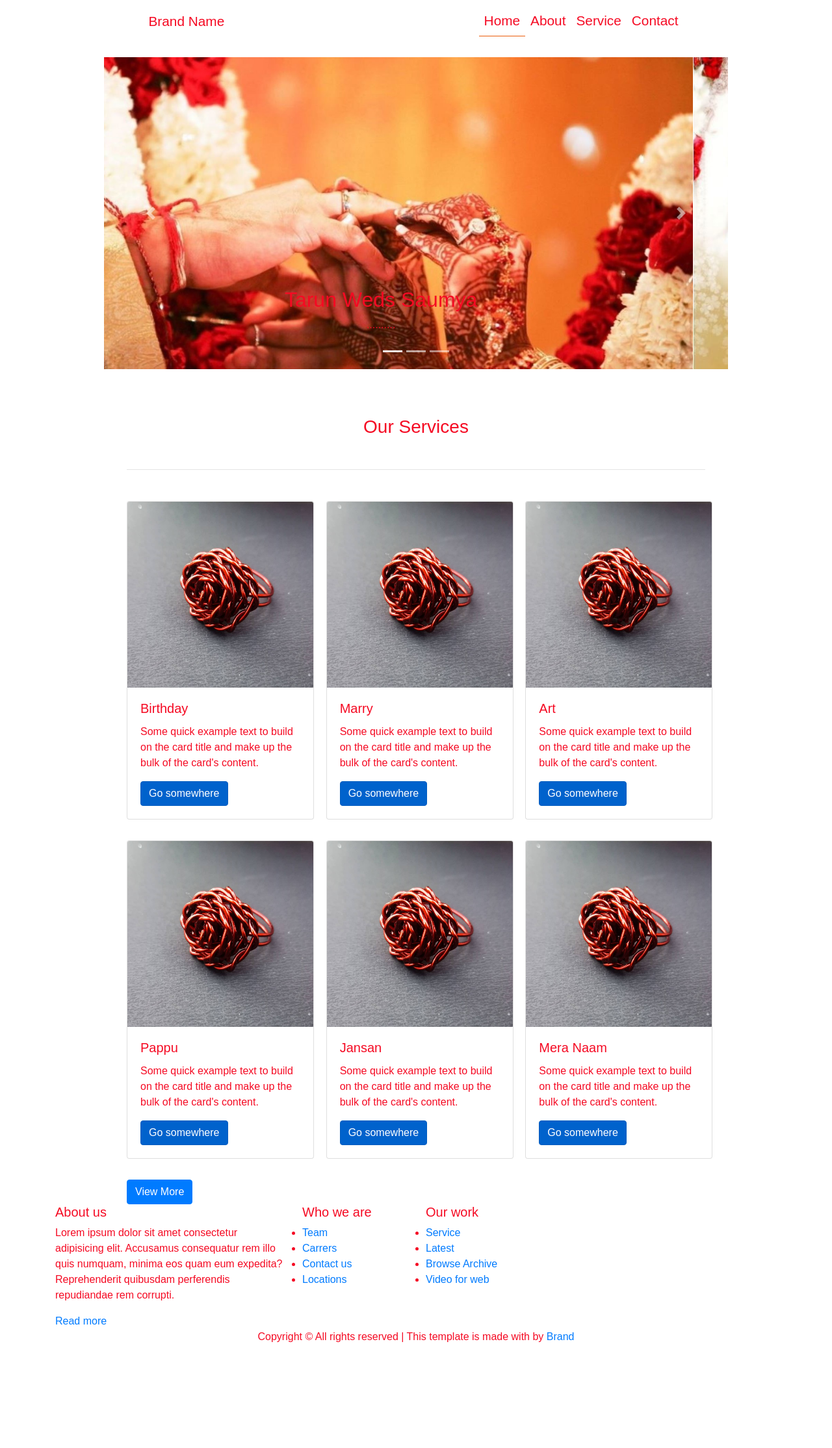
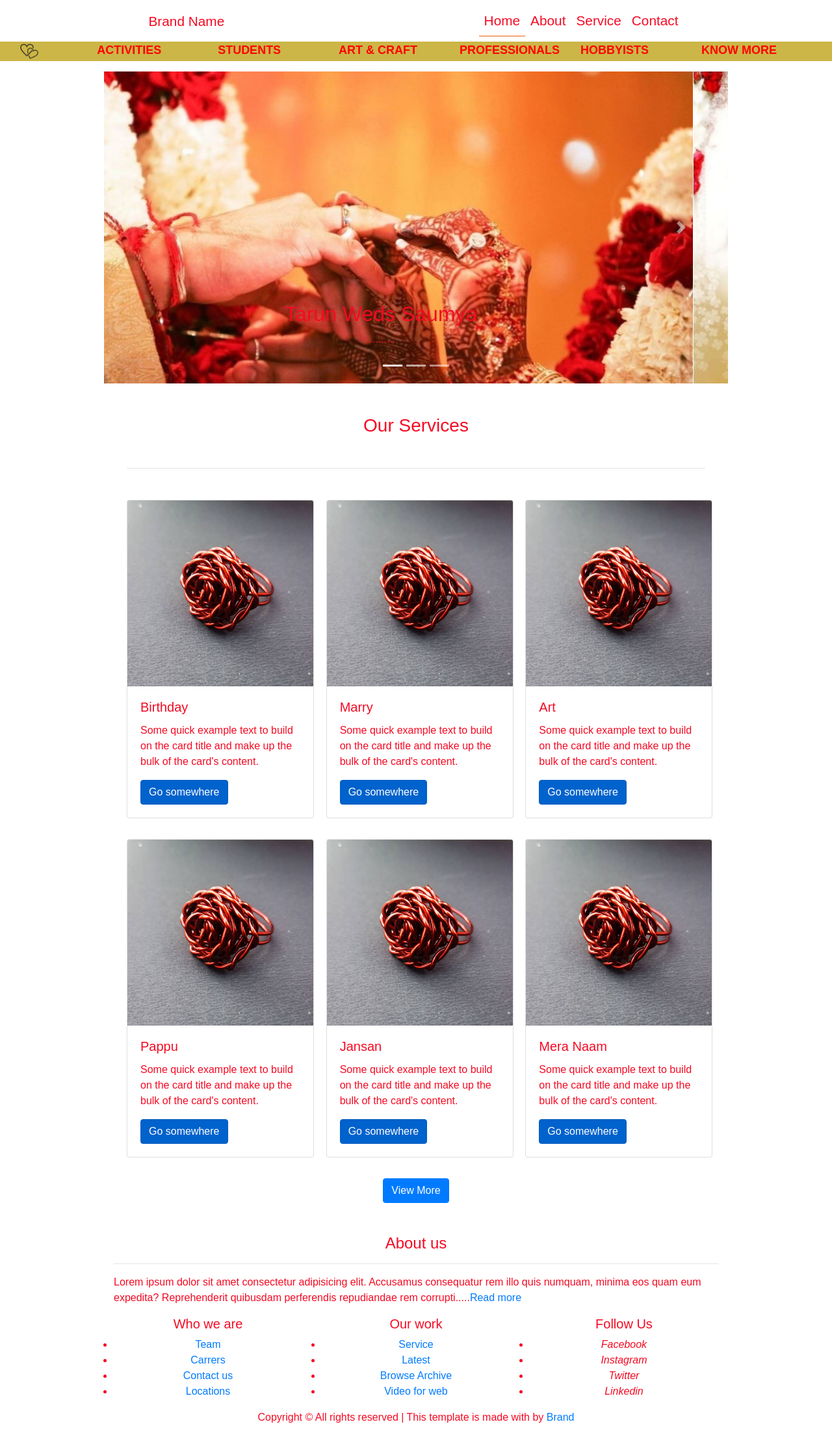
Before and after one commit to jansanshivhare/shadi_mein_jaroor_aana, a React (Create React App) app: page / in a window 1280 px wide. Shown: the top 2228 px of the page at 65% size. Before the commit the page ends 2085 px from the top, so only its background shows below. Built offline with nearby package versions, Linux system fonts and the light colour scheme.

Commit message:
added subnavbar

```diff
--- a/src/App.js
+++ b/src/App.js
@@ -10,11 +10,13 @@ import Error404 from './Pages/Error404';
 import Navbar from './Components/Navbar';
 import About from './Pages/About';
 import Footer from './Components/Footer';
+import SubNav from './Components/subnav';
 
 function App() {
   return (
     <>
       <Navbar />
+      <SubNav className='m-0' />
       <Switch>
         <Route exact path='/' component={Home} />
         <Route exact path='/about' component={About} />
--- a/src/Components/Footer.jsx
+++ b/src/Components/Footer.jsx
@@ -1,55 +1,108 @@
-import React from "react"
-import { NavLink } from "react-router-dom"
+import React from 'react';
+import { NavLink } from 'react-router-dom';
 
 const Footer = () => {
   return (
     <>
-            <footer className="footer ">
-                <div className="container">
-                    <div className="footer__option ">
-                        <div className="row">
-                            <div className="col-lg-4 col-md-6 col-sm-6">
-                                <div className="footer__option__item">
-                                    <h5>About us</h5>
-                                    <p>Lorem ipsum dolor sit amet consectetur adipisicing elit. Accusamus consequatur rem illo quis numquam, minima eos quam eum expedita? Reprehenderit quibusdam perferendis repudiandae rem corrupti.</p>
-                                    <NavLink to="/about" className="read__more">Read more <span className="arrow_right"></span></NavLink>
+      <footer className='footer my-5'>
+        <div className='container w-75'>
+          <div className='footer__option '>
+            <div className='row'>
+              <div className='col-12'>
+                <div className='footer__option__item'>
+                  <h4 className='mx-auto text-center'>About us</h4>
+                  <hr />
+                  <p>
+                    Lorem ipsum dolor sit amet consectetur adipisicing elit.
+                    Accusamus consequatur rem illo quis numquam, minima eos quam
+                    eum expedita? Reprehenderit quibusdam perferendis
+                    repudiandae rem corrupti.....
+                    <NavLink to='/about' className='read__more'>
+                      Read more <span className='arrow_right'></span>
+                    </NavLink>
+                  </p>
                 </div>
               </div>
-                            <div className="col-lg-2 col-md-3 col-sm-3">
-                                <div className="footer__option__item">
+              <div className='col-4 text-center'>
+                <div className='footer__option__item'>
                   <h5>Who we are</h5>
                   <ul>
-                                        <li><NavLink to="#">Team</NavLink></li>
-                                        <li><NavLink to="#">Carrers</NavLink></li>
-                                        <li><NavLink to="#">Contact us</NavLink></li>
-                                        <li><NavLink to="#">Locations</NavLink></li>
+                    <li>
+                      <NavLink to='#'>Team</NavLink>
+                    </li>
+                    <li>
+                      <NavLink to='#'>Carrers</NavLink>
+                    </li>
+                    <li>
+                      <NavLink to='#'>Contact us</NavLink>
+                    </li>
+                    <li>
+                      <NavLink to='#'>Locations</NavLink>
+                    </li>
                   </ul>
                 </div>
               </div>
-                            <div className="col-lg-2 col-md-3 col-sm-3">
-                                <div className="footer__option__item">
+              <div className='col-4 text-center'>
+                <div className='footer__option__item'>
                   <h5>Our work</h5>
                   <ul>
-                                        <li><NavLink to="#">Service</NavLink></li>
-                                        <li><NavLink to="#">Latest</NavLink></li>
-                                        <li><NavLink to="#">Browse Archive</NavLink></li>
-                                        <li><NavLink to="#">Video for web</NavLink></li>
+                    <li>
+                      <NavLink to='#'>Service</NavLink>
+                    </li>
+                    <li>
+                      <NavLink to='#'>Latest</NavLink>
+                    </li>
+                    <li>
+                      <NavLink to='#'>Browse Archive</NavLink>
+                    </li>
+                    <li>
+                      <NavLink to='#'>Video for web</NavLink>
+                    </li>
                   </ul>
                 </div>
               </div>
-                            <div className="col-lg-4 col-md-12">
-                                <div className="footer__top__social">
-                                    {/* <NavLink to="#"><i className=""></i></NavLink>
-                                        <NavLink to="#"><i className="></i></NavLink>
-                                        <NavLink to="#"><i className=""></i></NavLink>
-                                        <NavLink to="#"><i className=""></i></NavLink> */}
-                                </div>                                 </div>                                </div>
-                    </div>                          <div className="footer__copyright">
-                        <div className="row">
-                            <div className="col-lg-12 text-center">
-                                <p className="footer__copyright__text">Copyright &copy;
-                            All rights reserved | This template is made with <i
-                                        aria-hidden="true"></i> by <NavLink to="" target="_blank">Brand</NavLink>
+              <div className='col-4 text-center'>
+                <div className='footer__top__social'>
+                  <h5>Follow Us</h5>
+                  <ul>
+                    <li>
+                      {' '}
+                      <NavLink to='#'>
+                        <i className=''> Facebook</i>
+                      </NavLink>
+                    </li>
+                    <li>
+                      {' '}
+                      <NavLink to='#'>
+                        <i className=''>Instagram</i>
+                      </NavLink>
+                    </li>
+                    <li>
+                      {' '}
+                      <NavLink to='#'>
+                        <i className=''> Twitter </i>
+                      </NavLink>
+                    </li>
+                    <li>
+                      {' '}
+                      <NavLink to='#'>
+                        <i className=''>Linkedin </i>
+                      </NavLink>
+                    </li>
+                  </ul>
+                </div>{' '}
+              </div>{' '}
+            </div>
+          </div>{' '}
+          <div className='footer__copyright'>
+            <div className='row'>
+              <div className='col-lg-12 text-center'>
+                <p className='footer__copyright__text'>
+                  Copyright &copy; All rights reserved | This template is made
+                  with <i aria-hidden='true'></i> by{' '}
+                  <NavLink to='' target='_blank'>
+                    Brand
+                  </NavLink>
                 </p>
               </div>
             </div>
@@ -57,7 +110,7 @@ const Footer = () => {
         </div>
       </footer>
     </>
-    )
-}
+  );
+};
 
-export default Footer
+export default Footer;
--- a/src/Components/Home_Image_slider.jsx
+++ b/src/Components/Home_Image_slider.jsx
@@ -6,7 +6,7 @@ const HomeImageSlider = () => {
     <>
       <div
         id='carouselExampleIndicators'
-        className='carousel slide w-75 mx-auto'
+        className='HomeImageSlider carousel slide w-75 mx-auto'
         data-ride='carousel'
       >
         <ol className='carousel-indicators'>
--- a/src/Components/Home_service.jsx
+++ b/src/Components/Home_service.jsx
@@ -127,8 +127,9 @@ const HomeService = () => {
             </div>
           </div>
         </div>
-
-        <NavLink to='/service' className='btn btn-primary view-more'>
+      </div>
+      <div className='text-center'>
+        <NavLink to='/service' className='btn btn-primary '>
           View More
         </NavLink>
       </div>
--- /dev/null
+++ b/src/Components/subnav.jsx
@@ -0,0 +1,141 @@
+import React from 'react';
+import { NavLink } from 'react-router-dom';
+
+const SubNav = () => {
+  return (
+    <>
+      <div id='subNavHolder' className='color1'>
+        <div>
+          <ul className='row container-fluid'>
+            <li className='dropdown col-lg-1 col-md-1 col-sm-1 col-12 m-auto'>
+              <NavLink to='#'>
+                <span>
+                  <img
+                    src={require('../img/heart.png')}
+                    alt='Experience Camlin'
+                    align='absmiddle'
+                    width='30rem'
+                  />
+                </span>
+              </NavLink>
+              {/* <ul className="dropdown-content">
+        <li><NavLink to="#">Experience Camlin</NavLink></li>
+        </ul> */}
+            </li>
+
+            <div className='col-lg-11 col-md-11 col-sm-11 col-12 row'>
+              <li className='dropdown col-lg-2 col-md-4 col-sm-4 col-12'>
+                {' '}
+                <NavLink to='#'>
+                  <span>ACTIVITIES</span>
+                </NavLink>
+                <ul className='dropdown-content'>
+                  <li>
+                    <NavLink to='#'>Camel Art Foundation</NavLink>
+                  </li>
+                  <li>
+                    <NavLink to='#'>Camel Art Contest</NavLink>
+                  </li>
+                  <li>
+                    <NavLink to='#'>Design My Notebook</NavLink>
+                  </li>
+                  <li>
+                    <NavLink to='#'>World's Largest Rangoli</NavLink>
+                  </li>
+                  <li>
+                    <NavLink to='#'>Mechanical Pen Pencil</NavLink>
+                  </li>
+                  <li>
+                    <NavLink to='#'>Camlin KidZania</NavLink>
+                  </li>
+                </ul>
+              </li>
+              <li className='dropdown col-lg-2 col-md-4 col-sm-4 col-12'>
+                <NavLink to='#'>
+                  <span>STUDENTS</span>
+                </NavLink>
+                <ul className='dropdown-content'>
+                  <li>
+                    <NavLink to='#'>All India Camel Art Contest</NavLink>
+                  </li>
+                  <li>
+                    <NavLink to='#'>Did You Know</NavLink>
+                  </li>
+                  <li>
+                    <NavLink to='#'>Products</NavLink>
+                  </li>
+                </ul>
+              </li>
+              <li className='dropdown col-lg-2 col-md-4 col-sm-4 col-12'>
+                <NavLink to='#'>
+                  <span>ART &amp; Craft</span>
+                </NavLink>
+                <ul className='dropdown-content'>
+                  <li>
+                    <NavLink to='#'>Artist of the Month</NavLink>
+                  </li>
+                  <li>
+                    <NavLink to='#'>Camel Art Foundation</NavLink>
+                  </li>
+                  <li>
+                    <NavLink to='#'>Products</NavLink>
+                  </li>
+                  <li>
+                    <NavLink to='-2.html'>FAQs</NavLink>
+                  </li>
+                </ul>
+              </li>
+              <li className='dropdown col-lg-2 col-md-4 col-sm-4 col-12'>
+                <NavLink to='#'>
+                  <span>PROFESSIONALS</span>
+                </NavLink>
+                <ul className='dropdown-content'>
+                  <li>
+                    <NavLink to='#'>Eco Friendly Office Tips</NavLink>
+                  </li>
+                  <li>
+                    <NavLink to='#'>Products</NavLink>
+                  </li>
+                </ul>
+              </li>
+              <li className='dropdown col-lg-2 col-md-4 col-sm-4 col-12'>
+                <NavLink to='#'>
+                  <span>HOBBYISTS</span>
+                </NavLink>
+                <ul className='dropdown-content'>
+                  <li>
+                    <NavLink to='#'>Do it Yourself</NavLink>
+                  </li>
+                  <li>
+                    <NavLink to='#'>Products</NavLink>
+                  </li>
+                </ul>
+              </li>
+              <li className='dropdown col-lg-2 col-md-4 col-sm-4 col-12'>
+                {' '}
+                <NavLink to='#'>
+                  <span>Know more</span>
+                </NavLink>
+                <ul className='dropdown-content'>
+                  <li>
+                    <NavLink to='#'> Camel Art Contest</NavLink>
+                  </li>
+                  <li>
+                    <NavLink to='#'>Did You Know</NavLink>
+                  </li>
+                  <li>
+                    <NavLink to='#'>FAQs</NavLink>
+                  </li>
+                </ul>
+              </li>
+            </div>
+
+            <div className='clear'></div>
+          </ul>
+          <div className='clear'></div>
+        </div>
+      </div>
+    </>
+  );
+};
+export default SubNav;
--- a/src/Pages/Home.jsx
+++ b/src/Pages/Home.jsx
@@ -5,7 +5,7 @@ import HomeImageSlider from '../Components/Home_Image_slider';
 const Home = () => {
   return (
     <>
-      <div className='home_slider my-4'>
+      <div className='home_slider'>
         <HomeImageSlider />
       </div>
       <div className='container'>
--- a/src/index.css
+++ b/src/index.css
@@ -47,3 +47,58 @@
 /* .container{
     border: 8px solid black;
 } */
+
+/* sub nav css */
+#subNavHolder {
+  background-color: #ccb647;
+}
+
+.dropdown {
+  list-style: none !important;
+}
+
+.dropdown span {
+  color: red;
+  text-decoration: none;
+  font-weight: bold;
+  text-transform: uppercase;
+  font-size: 18px;
+  text-align: center;
+}
+
+.dropdown-content {
+  display: none;
+  position: absolute;
+  background-color: orange;
+  min-width: 200px;
+  box-shadow: 0px 8px 16px 0px rgba(0, 0, 0, 0.2);
+  z-index: 1;
+  list-style: None;
+}
+
+.dropdown-content a {
+  color: red;
+  padding: 5px;
+  border-top: 1px solid;
+  margin: none;
+  text-decoration: none;
+  display: block;
+  text-align: left;
+}
+
+.dropdown-content a:hover {
+  color: yellow;
+}
+
+.dropdown:hover .dropdown-content {
+  display: block;
+}
+
+.dropdown a:hover {
+  text-decoration: none !important;
+}
+
+.dropdown span:hover {
+  color: yellow;
+  text-decoration: none !important;
+}
```
Also changed, not shown: src/img/heart.png (renamed from public/heart.png). Lines whose indentation alone changed are shown as unchanged.
